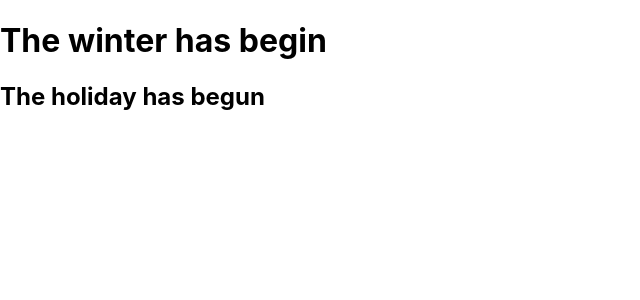
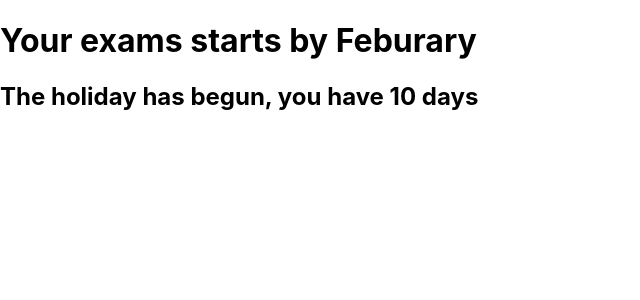
Before and after one commit to SuryaV-02/learning-react, a React (Create React App) app: page / in a window 1280 px wide. Shown: the top 300 px of the page, without its empty margins (0-640 px from the left). Built offline with nearby package versions, Linux system fonts and the light colour scheme.

Commit message:
Explored props

```diff
--- a/src/App.js
+++ b/src/App.js
@@ -9,8 +9,8 @@ function App() {
   // ReactDOM.render(<Holidays/>, document.getElementById('root'));
   return (
     <div>
-    <Semester></Semester>
-    <Holidays></Holidays>
+    <Semester month="Feburary"></Semester>
+    <Holidays number="10"></Holidays>
     </div>
   );
 
--- a/src/components/Holidays.js
+++ b/src/components/Holidays.js
@@ -4,7 +4,7 @@ import React, {Component} from "react";
 // Class component
 class Holidays extends Component{
     render(){
-        return <h2>The holiday has begun</h2>
+        return <h2>The holiday has begun, you have {this.props.number} days</h2>
     }
 }
 
--- a/src/components/Semester.js
+++ b/src/components/Semester.js
@@ -1,8 +1,8 @@
 import React,{Component} from "react";
 
 // Functioal Component
-function Semester(){
-    return <h1>The winter has begin</h1>
+function Semester(props){
+    return <h1>Your exams starts by {props.month}</h1>
 }
 
 export default Semester
```
